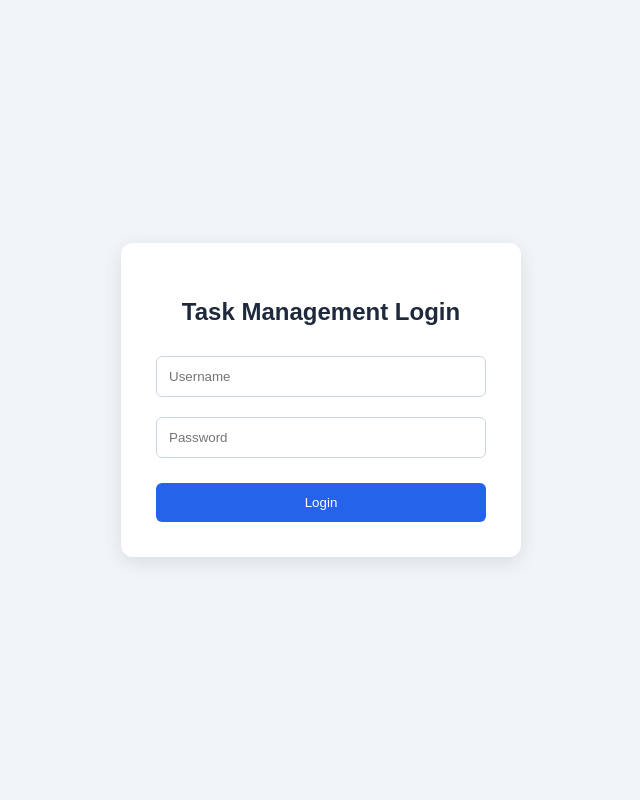
After one commit to anushkarana12/devops-capstone, a Flask app: page /login in a window 1280 px wide. The commit adds this page. Shown: the whole page, without its empty margins (319-959 px from the left). Run offline with Flask 3, Linux system fonts and the light colour scheme.

Commit message:
Add admin authentication and protected task routes

```diff
--- a/app.py
+++ b/app.py
@@ -1,8 +1,15 @@
 
-from flask import Flask, render_template, request, redirect, url_for, abort, render_template_string
+import os
 import sqlite3
+from functools import wraps
+from flask import Flask, render_template, request, redirect, url_for, abort, render_template_string, session
+from werkzeug.security import check_password_hash
 
 app = Flask(__name__)
+app.secret_key = os.environ.get("APP_SECRET", "local-development-only-change-me")
+
+ADMIN_USERNAME = os.environ.get("ADMIN_USERNAME", "admin")
+ADMIN_PASSWORD_HASH = os.environ.get("ADMIN_PASSWORD_HASH", "")
 
 
 def get_db():
@@ -11,7 +18,45 @@ def get_db():
     return conn
 
 
+def login_required(function):
+    @wraps(function)
+    def wrapper(*args, **kwargs):
+        if not session.get("logged_in"):
+            return redirect(url_for("login"))
+        return function(*args, **kwargs)
+    return wrapper
+
+
+@app.route("/login", methods=["GET", "POST"])
+def login():
+    error = None
+
+    if request.method == "POST":
+        username = request.form.get("username", "")
+        password = request.form.get("password", "")
+
+        if not ADMIN_PASSWORD_HASH:
+            error = "Login is not configured. Contact the administrator."
+        elif username == ADMIN_USERNAME and check_password_hash(
+            ADMIN_PASSWORD_HASH, password
+        ):
+            session.clear()
+            session["logged_in"] = True
+            return redirect(url_for("home"))
+        else:
+            error = "Invalid username or password."
+
+    return render_template("login.html", error=error)
+
+
+@app.route("/logout", methods=["POST"])
+def logout():
+    session.clear()
+    return redirect(url_for("login"))
+
+
 @app.route("/")
+@login_required
 def home():
     conn = get_db()
     try:
@@ -23,6 +68,7 @@ def home():
 
 
 @app.route("/add", methods=["POST"])
+@login_required
 def add():
     title = request.form.get("title", "").strip()
 
@@ -40,6 +86,7 @@ def add():
 
 
 @app.route("/update/<int:task_id>", methods=["POST"])
+@login_required
 def update(task_id):
     title = request.form.get("title", "").strip()
 
@@ -63,6 +110,7 @@ def update(task_id):
 
 
 @app.route("/delete/<int:task_id>")
+@login_required
 def delete(task_id):
     conn = get_db()
     try:
@@ -80,6 +128,7 @@ def delete(task_id):
 
 
 @app.route("/api/tasks")
+@login_required
 def api_tasks():
     conn = get_db()
     try:
--- /dev/null
+++ b/templates/login.html
@@ -0,0 +1,85 @@
+
+<!DOCTYPE html>
+<html lang="en">
+<head>
+    <meta charset="UTF-8">
+    <meta name="viewport" content="width=device-width, initial-scale=1.0">
+    <title>Admin Login</title>
+    <style>
+        * {
+            box-sizing: border-box;
+        }
+
+        body {
+            margin: 0;
+            min-height: 100vh;
+            display: flex;
+            justify-content: center;
+            align-items: center;
+            font-family: Arial, sans-serif;
+            background: #f1f5f9;
+        }
+
+        .login-box {
+            width: 90%;
+            max-width: 400px;
+            padding: 35px;
+            background: white;
+            border-radius: 12px;
+            box-shadow: 0 5px 20px rgba(0, 0, 0, 0.1);
+        }
+
+        h2 {
+            text-align: center;
+            color: #1e293b;
+        }
+
+        input {
+            width: 100%;
+            padding: 12px;
+            margin: 10px 0;
+            border: 1px solid #cbd5e1;
+            border-radius: 6px;
+        }
+
+        button {
+            width: 100%;
+            padding: 12px;
+            margin-top: 15px;
+            background: #2563eb;
+            color: white;
+            border: none;
+            border-radius: 6px;
+            cursor: pointer;
+        }
+
+        button:hover {
+            background: #1d4ed8;
+        }
+
+        .error {
+            color: #dc2626;
+            text-align: center;
+        }
+    </style>
+</head>
+<body>
+    <div class="login-box">
+        <h2>Task Management Login</h2>
+
+        {% if error %}
+            <p class="error">{{ error }}</p>
+        {% endif %}
+
+        <form method="POST" action="{{ url_for('login') }}">
+            <input type="text" name="username"
+                   placeholder="Username" required>
+
+            <input type="password" name="password"
+                   placeholder="Password" required>
+
+            <button type="submit">Login</button>
+        </form>
+    </div>
+</body>
+</html>
```
Also changed, not shown: templates/index.html (+7 -0 lines), tests/test_app.py (+37 -4 lines), 1 other file.
